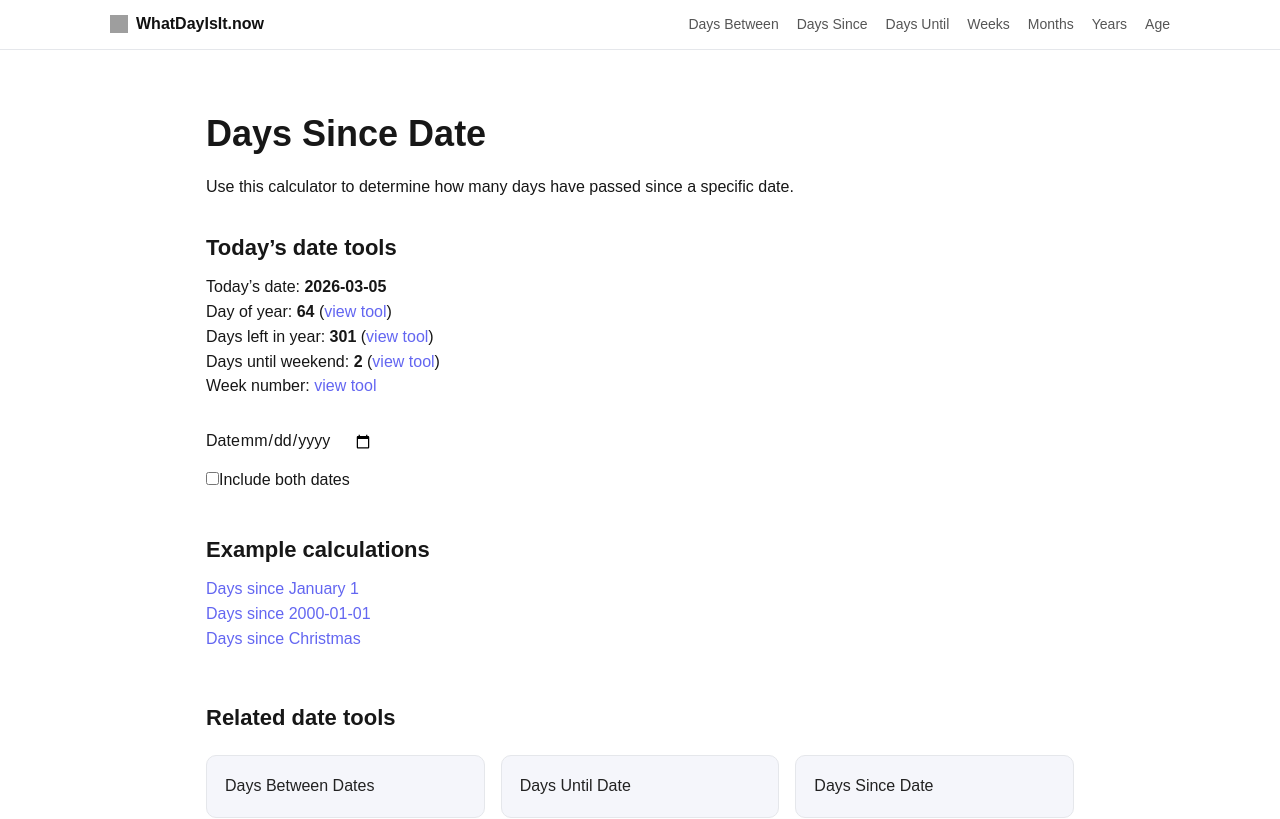
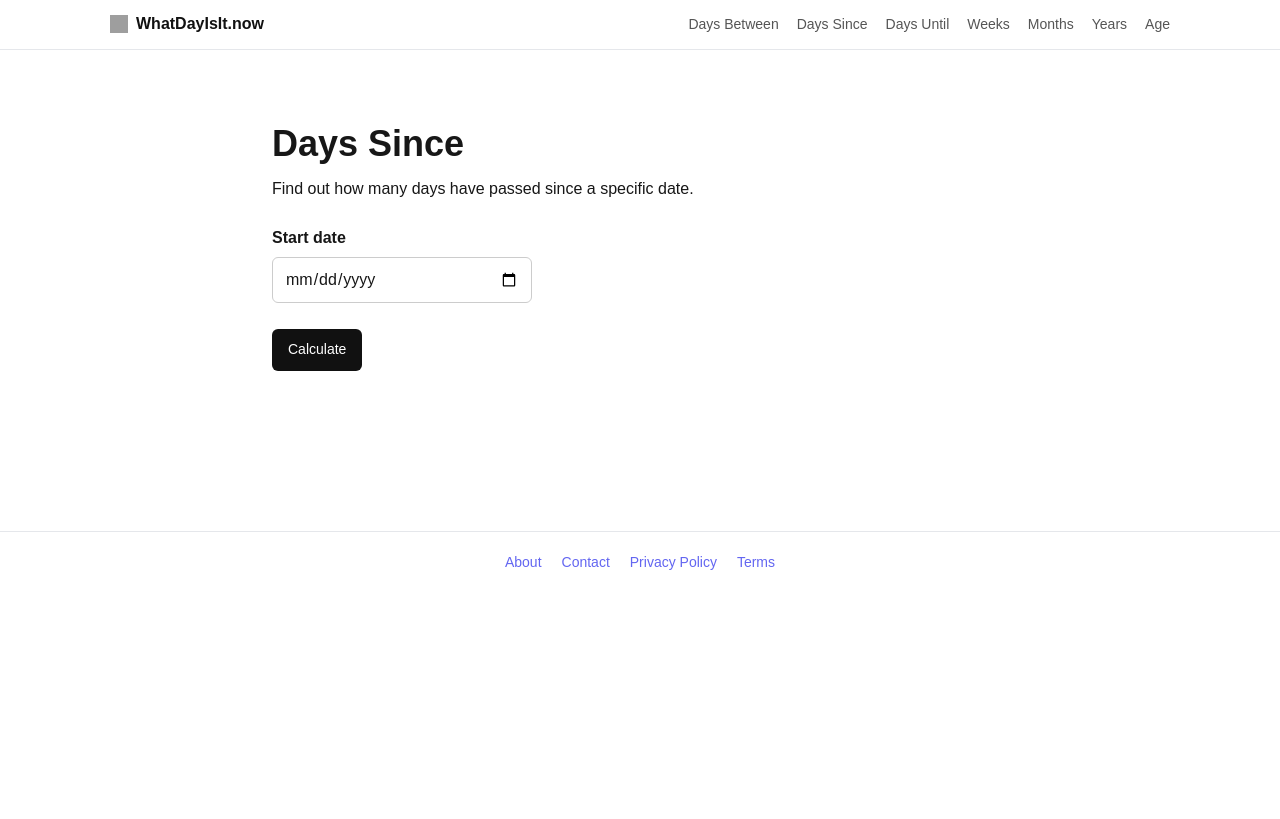
Before and after one commit to bosmeel/whatdayisit-now, a Next.js app: page /days-since in a window 1280 px wide. Shown: the top 819 px of the page. Built offline with nearby package versions, Linux system fonts and the light colour scheme; grey boxes are pictures that could not be loaded.

Commit message:
add shared date input to days-since

```diff
--- a/app/days-since/page.tsx
+++ b/app/days-since/page.tsx
@@ -1,58 +1,65 @@
-import { Suspense } from "react";
-import type { Metadata } from "next";
-import DateCalculatorsLink from "@/components/DateCalculatorsLink";
-import TodayTools from "@/components/TodayTools";
-import RelatedDateTools from "@/components/RelatedDateTools";
-import Calculator from "./Calculator";
+"use client";
 
-export const metadata: Metadata = {
-  title: "Days Since Date Calculator",
-  description: "Calculate how many days have passed since a date.",
-  alternates: { canonical: "/days-since" },
-  openGraph: {
-    title: "Days Since Date Calculator",
-    description: "Find the number of days since a past date.",
-    url: "/days-since",
-    type: "website",
-  },
-};
+import { useState } from "react";
+import DateInput from "@/components/DateInput";
 
-export default function Page() {
-  const year = new Date().getFullYear();
-  const examples = [
-    { label: "Days since January 1", url: `/days-since?date=${year}-01-01` },
-    { label: "Days since 2000-01-01", url: `/days-since?date=2000-01-01` },
-    { label: "Days since Christmas", url: `/days-since?date=${year}-12-25` },
-  ];
+export default function DaysSincePage() {
+
+  const [date, setDate] = useState("");
+  const [result, setResult] = useState<number | null>(null);
+
+  function calculate() {
+
+    if (!date) return;
+
+    const start = new Date(date);
+    const now = new Date();
+
+    const diff = now.getTime() - start.getTime();
+
+    const days = Math.floor(diff / (1000 * 60 * 60 * 24));
+
+    setResult(days);
+  }
 
   return (
-    <main style={{ maxWidth: 900, margin: "0 auto", padding: "24px 16px" }}>
-      <h1 style={{ fontSize: 36, fontWeight: 800 }}>Days Since Date</h1>
-      <p style={{ marginTop: 10, lineHeight: 1.6 }}>
-        Use this calculator to determine how many days have passed since a specific date.
+    <main className="mx-auto max-w-3xl px-4 py-10">
+
+      <h1 className="text-3xl font-bold mb-6">
+        Days Since
+      </h1>
+
+      <p className="mb-6">
+        Find out how many days have passed since a specific date.
       </p>
 
-      <TodayTools />
+      <DateInput
+        label="Start date"
+        value={date}
+        onChange={setDate}
+      />
 
-      <section style={{ marginTop: 30 }}>
-        <Suspense fallback={null}>
-          <Calculator />
-        </Suspense>
-      </section>
+      <button
+        onClick={calculate}
+        style={{
+          marginTop: 10,
+          padding: "10px 16px",
+          borderRadius: 6,
+          border: "none",
+          background: "#111",
+          color: "#fff",
+          cursor: "pointer"
+        }}
+      >
+        Calculate
+      </button>
 
-      <section style={{ marginTop: 40 }}>
-        <h2>Example calculations</h2>
-        <ul>
-          {examples.map((ex) => (
-            <li key={ex.url}>
-              <a href={ex.url}>{ex.label}</a>
-            </li>
-          ))}
-        </ul>
-      </section>
+      {result !== null && (
+        <p style={{ marginTop: 20, fontWeight: 600 }}>
+          {result} days
+        </p>
+      )}
 
-      <RelatedDateTools />
-      <DateCalculatorsLink />
     </main>
   );
 }
```
